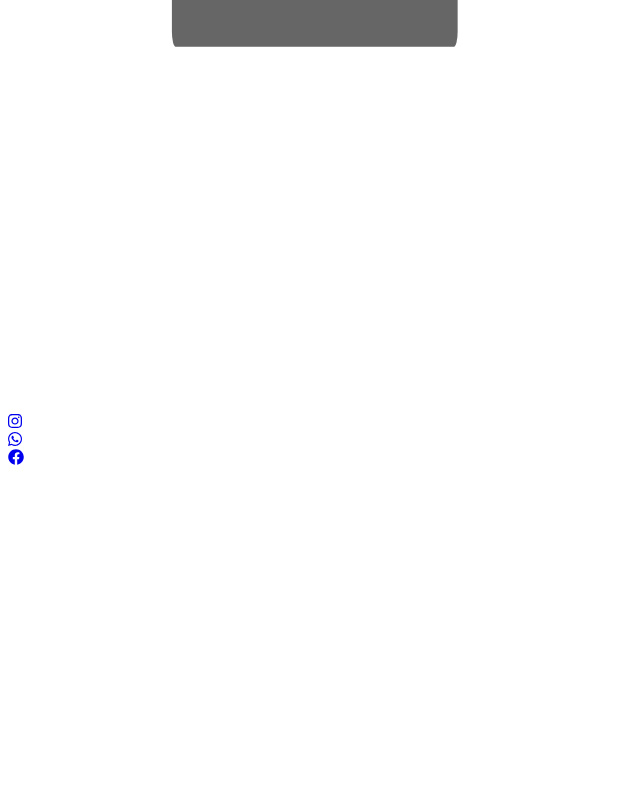
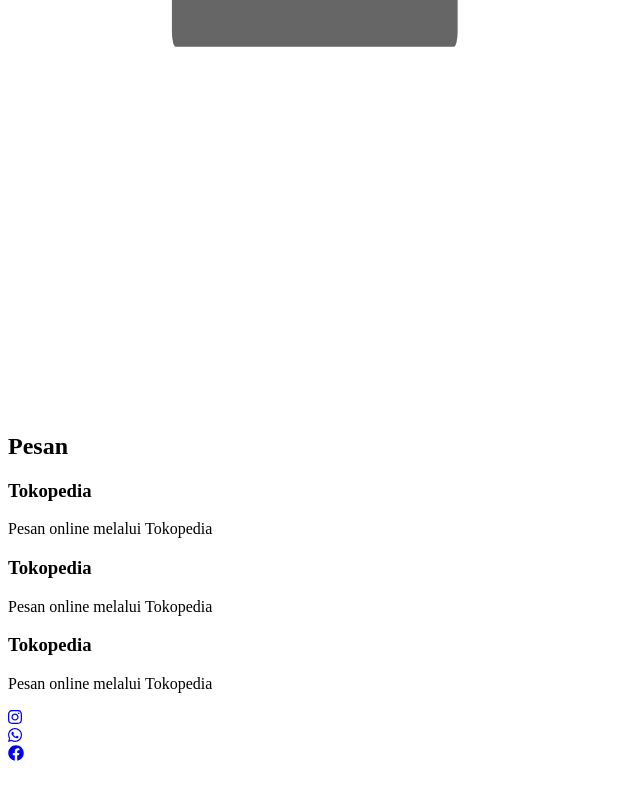
Before and after one commit to AnsellMaximilian/Melia-Darmadi, a Next.js app: page / in a window 1280 px wide. Shown: the part 490-1290 px from the top of the page, without its empty margins (0-640 px from the left). Before the commit the page ends 1009 px from the top, so only its background shows below. Built offline with nearby package versions, Linux system fonts and the light colour scheme.

Commit message:
start of card section

```diff
--- a/pages/index.js
+++ b/pages/index.js
@@ -34,6 +34,38 @@
           </svg>
         </div>
       </section>
+      <section className="container">
+        <h2 className="align-c mb-5">Pesan</h2>
+        <div className="flex flex-wrap flex-justify-center">
+          <div className="card mx-3 mb-5">
+            <div className="avatar">
+              <div className="fas fa-store avatar__icon"></div>
+            </div>
+            <div className="card__content">
+              <h3 className="card__title">Tokopedia</h3>
+              <p>Pesan online melalui Tokopedia</p>
+            </div>
+          </div>
+          <div className="card mx-3 mb-5">
+            <div className="avatar">
+              <div className="fas fa-store avatar__icon"></div>
+            </div>
+            <div className="card__content">
+              <h3 className="card__title">Tokopedia</h3>
+              <p>Pesan online melalui Tokopedia</p>
+            </div>
+          </div>
+          <div className="card mx-3 mb-5">
+            <div className="avatar">
+              <div className="fas fa-store avatar__icon"></div>
+            </div>
+            <div className="card__content">
+              <h3 className="card__title">Tokopedia</h3>
+              <p>Pesan online melalui Tokopedia</p>
+            </div>
+          </div>
+        </div>
+      </section>
     </Layout>
   );
 }
--- a/styles/base/_general.scss
+++ b/styles/base/_general.scss
@@ -100,6 +100,25 @@
 }
 
 .m {
+  &x {
+    &-1 {
+      margin-left: $spacing1;
+      margin-right: $spacing1;
+    }
+    &-2 {
+      margin-left: $spacing2;
+      margin-right: $spacing2;
+    }
+    &-3 {
+      margin-left: $spacing3;
+      margin-right: $spacing3;
+    }
+
+    &-5 {
+      margin-left: $spacing5;
+      margin-right: $spacing5;
+    }
+  }
   &b {
     &-1 {
       margin-bottom: $spacing1;
--- a/styles/base/_typography.scss
+++ b/styles/base/_typography.scss
@@ -10,6 +10,9 @@
   &1 {
     font-size: 2rem;
   }
+  &2 {
+    font-size: 1.85rem;
+  }
   &3 {
     font-size: 1.5rem;
   }
--- a/styles/main.scss
+++ b/styles/main.scss
@@ -22,3 +22,6 @@
 @import "components/rich-text";
 @import "components/image";
 @import "components/hero";
+
+// PAGES
+@import "pages/home.scss";
--- /dev/null
+++ b/styles/pages/home.scss
@@ -0,0 +1,31 @@
+.card {
+  width: 300px;
+  max-width: 100%;
+  text-align: center;
+  border-radius: $border-radius;
+  box-shadow: $box-shadow;
+  .avatar {
+    position: relative;
+    margin-bottom: 1rem;
+    background-color: rgba($primary-color, 0.75);
+    border-radius: $border-radius;
+    height: 3rem;
+    &__icon {
+      position: absolute;
+      top: 50%;
+      left: 50%;
+      transform: translate(-50%, -50%);
+      background-color: $background-color;
+      border-radius: 50%;
+      box-shadow: $box-shadow;
+      font-size: 2rem;
+      padding: 1rem;
+    }
+  }
+  &__title {
+    margin-bottom: $spacing2;
+  }
+  &__content {
+    padding: $spacing3;
+  }
+}
```
